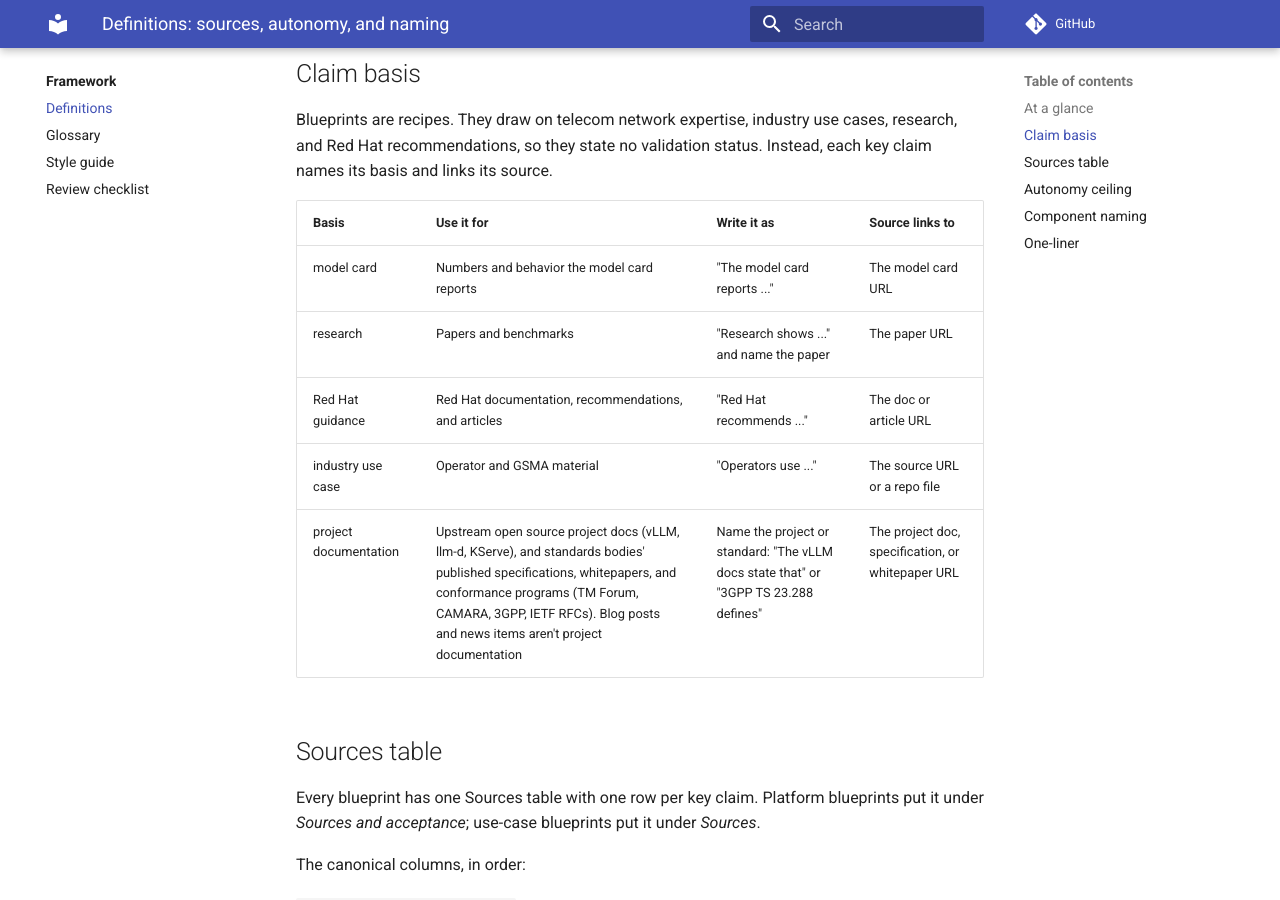
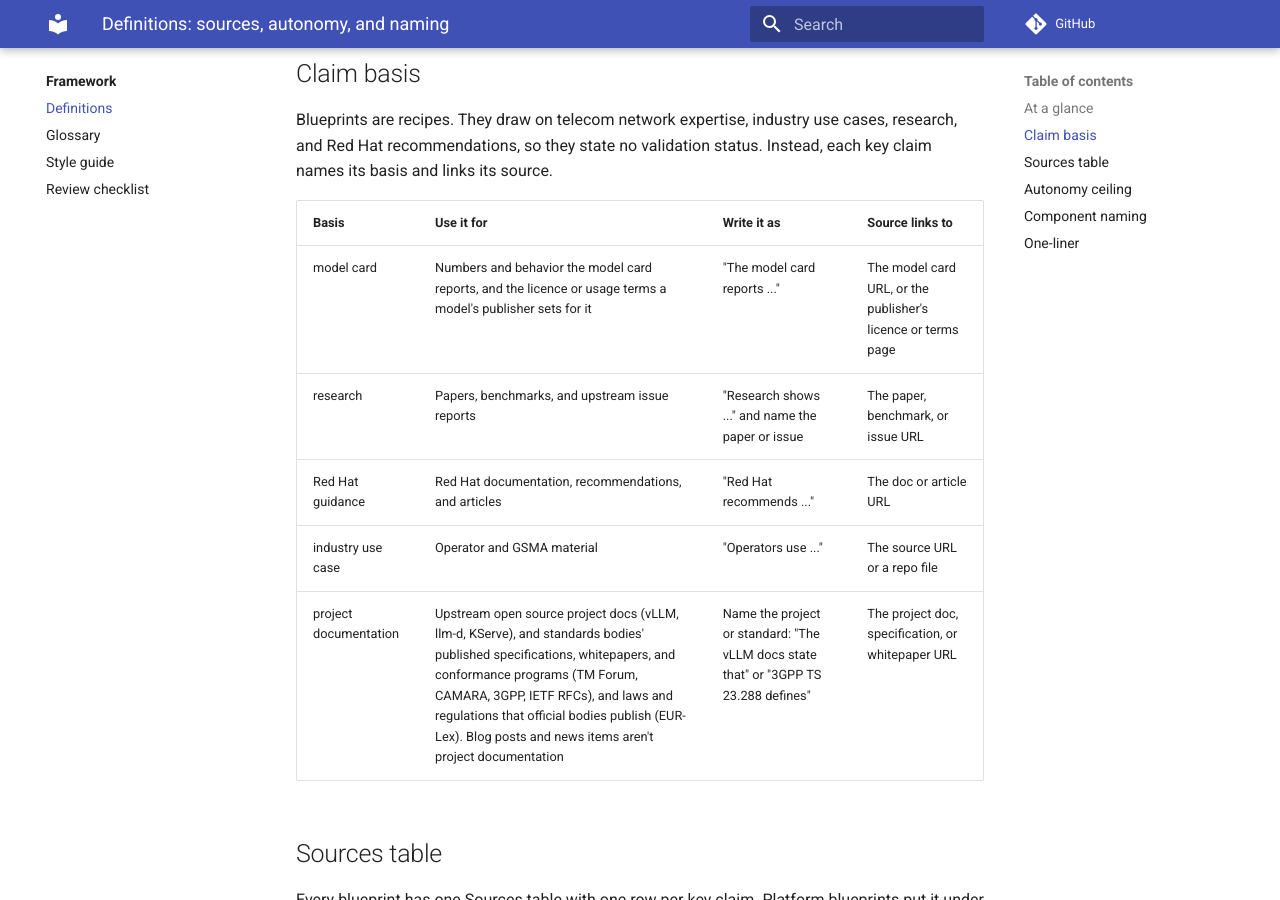
Before and after one commit to ravisharma5/otel-telco-blueprints, an MkDocs documentation site: the page built from framework/definitions.md, in a window 1280 px wide and 900 px high, scrolled down 552 px. Built offline with MkDocs 1.6.1 and Material for MkDocs 9.7.7, drawn with Linux system fonts in a browser that asks for light colours; comment, search, counter and statistics services are not loaded.

Commit message:
fix(platform): give each Sources row a basis its definition allows
The claim basis definitions now cover laws and regulations from official
bodies under project documentation, a model publisher's licence or usage
terms under model card, and upstream issue reports under research, with the
schema comment kept in step. The KServe issue rows become research, the
Gemma, Gemini, and LFM terms rows become model card, and the compliance page
drops the row that cited this repository. A test checks basis against
source on every platform page.

```diff
--- a/framework/definitions.md
+++ b/framework/definitions.md
@@ -22,11 +22,11 @@ Blueprints are recipes. They draw on telecom network expertise, industry use cas
 
 | Basis | Use it for | Write it as | Source links to |
 |---|---|---|---|
-| model card | Numbers and behavior the model card reports | "The model card reports ..." | The model card URL |
-| research | Papers and benchmarks | "Research shows ..." and name the paper | The paper URL |
+| model card | Numbers and behavior the model card reports, and the licence or usage terms a model's publisher sets for it | "The model card reports ..." | The model card URL, or the publisher's licence or terms page |
+| research | Papers, benchmarks, and upstream issue reports | "Research shows ..." and name the paper or issue | The paper, benchmark, or issue URL |
 | Red Hat guidance | Red Hat documentation, recommendations, and articles | "Red Hat recommends ..." | The doc or article URL |
 | industry use case | Operator and GSMA material | "Operators use ..." | The source URL or a repo file |
-| project documentation | Upstream open source project docs (vLLM, llm-d, KServe), and standards bodies' published specifications, whitepapers, and conformance programs (TM Forum, CAMARA, 3GPP, IETF RFCs). Blog posts and news items aren't project documentation | Name the project or standard: "The vLLM docs state that" or "3GPP TS 23.288 defines" | The project doc, specification, or whitepaper URL |
+| project documentation | Upstream open source project docs (vLLM, llm-d, KServe), and standards bodies' published specifications, whitepapers, and conformance programs (TM Forum, CAMARA, 3GPP, IETF RFCs), and laws and regulations that official bodies publish (EUR-Lex). Blog posts and news items aren't project documentation | Name the project or standard: "The vLLM docs state that" or "3GPP TS 23.288 defines" | The project doc, specification, or whitepaper URL |
 
 ## Sources table
 
```
Also changed, not shown: other parts of framework/definitions.md (+1 -1 lines), platform/adaptation/README.md (+2 -2 lines), platform/compliance-operating-model/README.md (+0 -1 lines), platform/intake-model-selection/README.md (+3 -3 lines), platform/security-identity-sandbox/README.md (+1 -1 lines), 2 other files.
